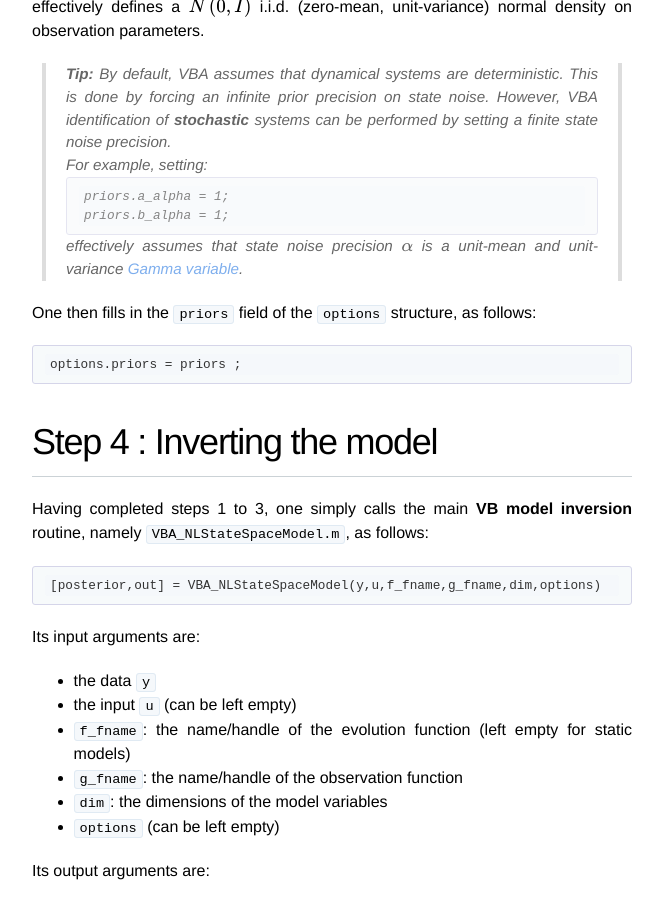
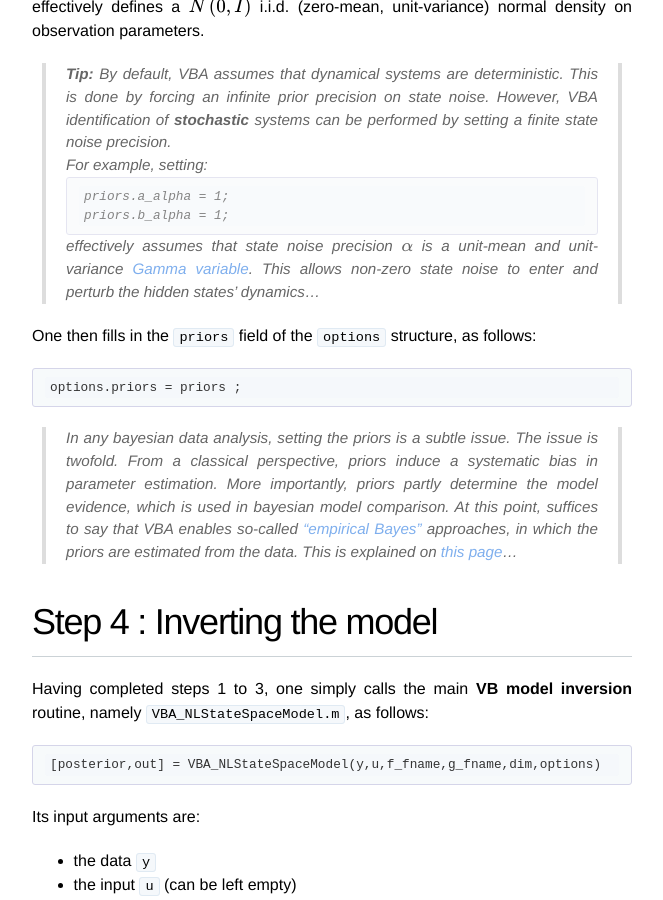
Before and after one commit to MBB-team/VBA-toolbox, a Jekyll site: the page built from _wiki/VBA-model-inversion-in-4-steps.md, in a window 1280 px wide and 900 px high, scrolled down 2955 px. Shown: the whole window, without its empty margins (308-971 px from the left). Built offline with Jekyll 4.4.1, drawn with Linux system fonts in a browser that asks for light colours; nearby versions of some CDN libraries; formulas are drawn with MathJax 3.

Commit message:
Update VBA-model-inversion-in-4-steps.md

````diff
--- a/_wiki/VBA-model-inversion-in-4-steps.md
+++ b/_wiki/VBA-model-inversion-in-4-steps.md
@@ -95,13 +95,15 @@ effectively defines a $$N\left( 0,I \right)$$ i.i.d. (zero-mean, unit-variance)
 priors.a_alpha = 1;
 priors.b_alpha = 1;
 ```
-effectively assumes that state noise precision $$\alpha$$ is a unit-mean and unit-variance [Gamma variable](https://en.wikipedia.org/wiki/Gamma_distribution).
+effectively assumes that state noise precision $$\alpha$$ is a unit-mean and unit-variance [Gamma variable](https://en.wikipedia.org/wiki/Gamma_distribution). This allows non-zero state noise to enter and perturb the hidden states' dynamics...
 
 One then fills in the `priors` field of the `options` structure, as follows:
 
 ```matlab
 options.priors = priors ;
 ```
+
+> In any bayesian data analysis, setting the priors is a subtle issue. The issue is twofold. From a classical perspective, priors induce a systematic bias in parameter estimation. More importantly, priors partly determine the model evidence, which is used in bayesian model comparison. At this point, suffices to say that VBA enables so-called ["empirical Bayes"](https://en.wikipedia.org/wiki/Empirical_Bayes_method) approaches, in which the priors are estimated from the data. This is explained on [this page]({{ site.baseurl }}/wiki/VBA-MFX)...
 
 
 # Step 4 : Inverting the model
````
